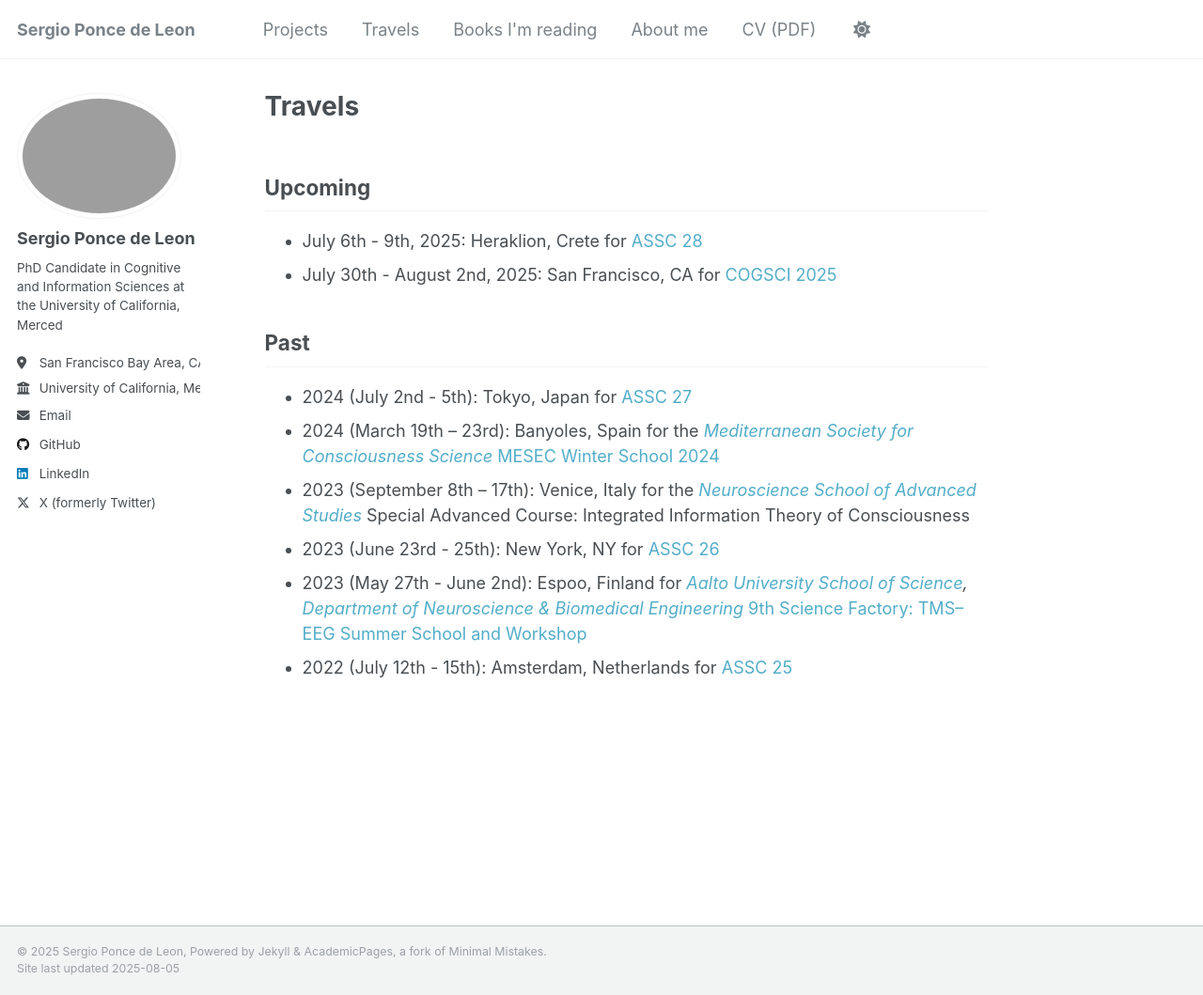
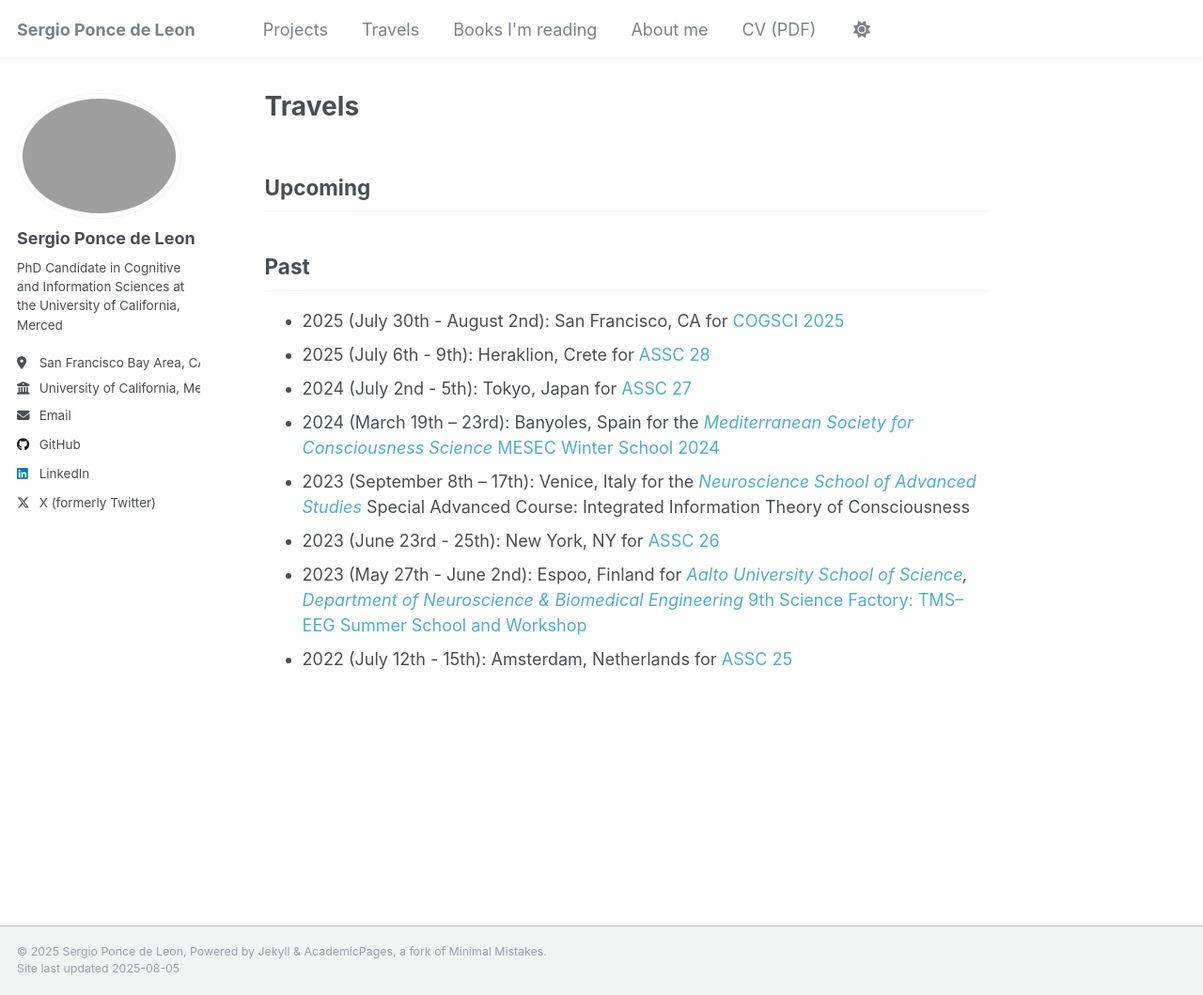
Before and after one commit to sergiopdl/sergiopdl.github.io, a Jekyll site: the page built from _pages/travels.md, in a window 1280 px wide and 1059 px high. Shown: the whole window at 94% size. Built offline with Jekyll 4.4.1, drawn with Linux system fonts in a browser that asks for light colours.

Commit message:
Updated Travels page

```diff
--- a/_pages/travels.md
+++ b/_pages/travels.md
@@ -5,14 +5,12 @@ author_profile: true
 ---
 
 <h2>Upcoming</h2>
-<ul>
-  <li>July 6th - 9th, 2025: Heraklion, Crete for <a href="https://theassc.org/assc-28/" target="_blank">ASSC 28</a></li>
-  <li>July 30th - August 2nd, 2025: San Francisco, CA for <a href="https://cognitivesciencesociety.org/cogsci-2025/" target="_blank">COGSCI 2025</a></li>
-
-</ul>
+<ul></ul>
 
 <h2>Past</h2>
 <ul>
+  <li>2025 (July 30th - August 2nd): San Francisco, CA for <a href="https://cognitivesciencesociety.org/cogsci-2025/" target="_blank">COGSCI 2025</a></li>
+  <li>2025 (July 6th - 9th): Heraklion, Crete for <a href="https://theassc.org/assc-28/" target="_blank">ASSC 28</a></li>
   <li>2024 (July 2nd - 5th): Tokyo, Japan for <a href="https://theassc.org/assc-27/" target="_blank">ASSC 27</a></li>
   <li>2024 (March 19th – 23rd): Banyoles, Spain for the <i><a href="https://www.mesec.co/" target="_blank">Mediterranean Society for Consciousness Science</a></i> <a href="https://www.mesec.co/event/winterschool_2024" target="_blank">MESEC Winter School 2024</a></li>
   <li>2023 (September 8th – 17th): Venice, Italy for the <a href="https://www.neurosas.org/" target="_blank"><i>Neuroscience School of Advanced Studies</i></a> Special Advanced Course: Integrated Information Theory of Consciousness</li>
```
